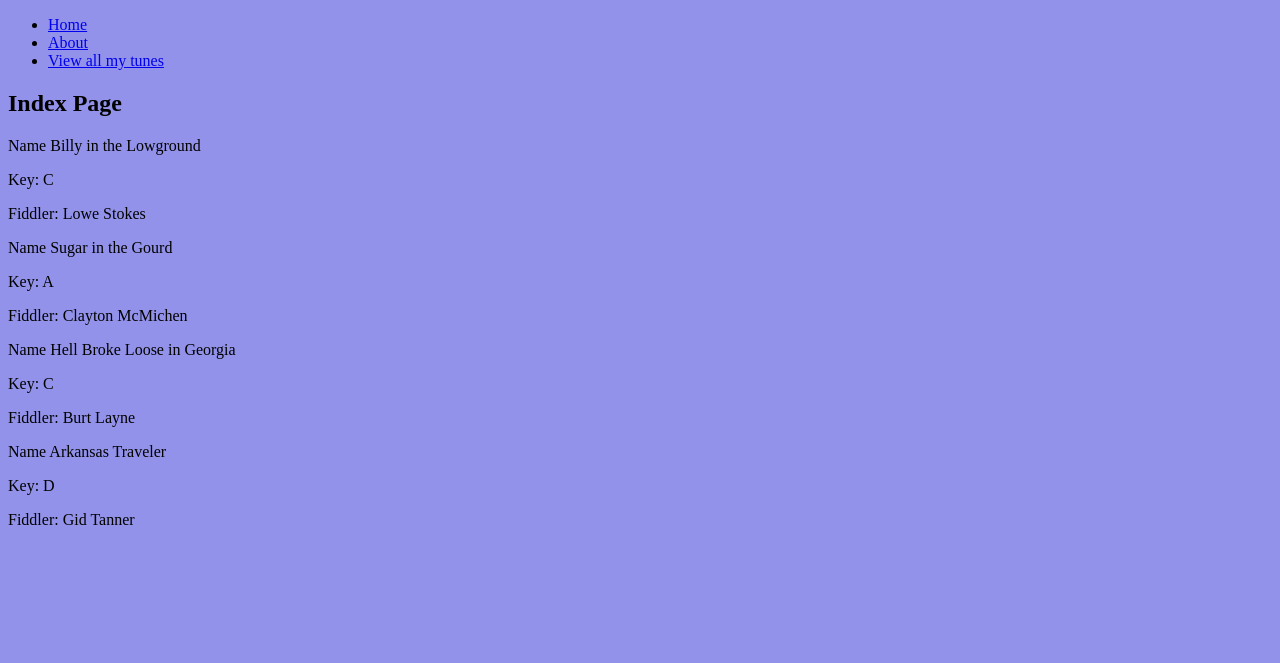
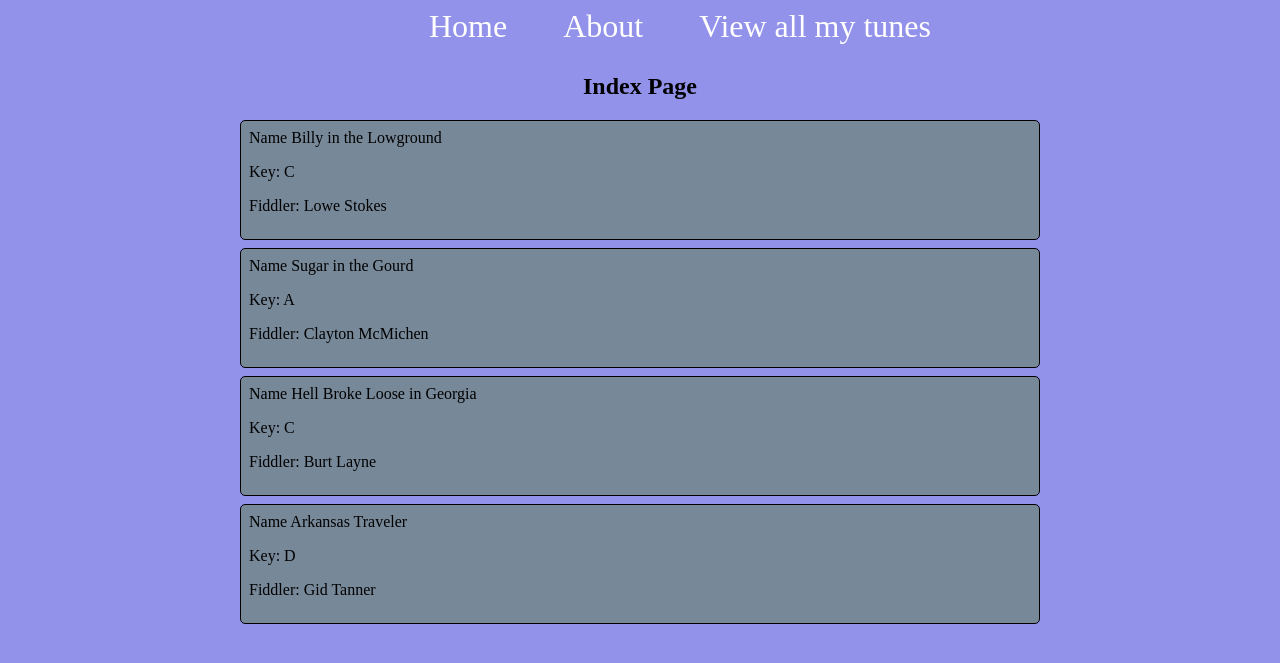
Before and after one commit to bcarpenter7/tune-collector, a Django app: page /tunes/ in a window 1280 px wide. Shown: the top 663 px of the page. Run offline with Django 4.2, Linux system fonts and the light colour scheme.

Commit message:
very basic styling

```diff
--- a/main_app/static/css/style.css
+++ b/main_app/static/css/style.css
@@ -1,3 +1,47 @@
 body {
     background-color: rgb(146, 146, 234);
+    margin: 0 auto;
 }
+
+h2 {
+    text-align: center;
+}
+
+#nav-bar {
+    display: flex;
+    gap: 5vmin;
+    margin-left: 5vmin;
+    width: 100%;
+    justify-content: center;
+}
+
+#nav-bar > a {
+    text-decoration: none;
+    color: white;
+    font-size: 4vmin;
+    padding: 1vmin;
+}
+
+#nav-bar > hover {
+    color: rgb(162, 159, 159);
+    cursor: pointer;
+}
+
+.container {
+    width: 100vmin;
+    background-color: rgb(146, 146, 234);
+    margin: 0 auto;
+}
+
+
+
+
+/* INDEX */
+
+.card {
+    background-color: lightslategray;
+    border: 1px solid black;
+    border-radius: 5px;
+    padding: 1vmin;
+    margin-bottom: 1vmin;
+}
--- a/main_app/templates/base.html
+++ b/main_app/templates/base.html
@@ -9,11 +9,12 @@
     <title>Base</title>
 </head>
 <body>
-    <ul class="right">
-        <li><a href="/">Home</a></li>
-        <li><a href="/about">About</a></li>
-        <li><a href="/tunes">View all my tunes</a></li>
+    <nav id="nav-bar">
+    <a href="/">Home</a>
+    <a href="/about">About</a>
+    <a href="/tunes">View all my tunes</a>
     </ul>
+    </nav>
 
     <main class="container">
         {% block content %}
```
